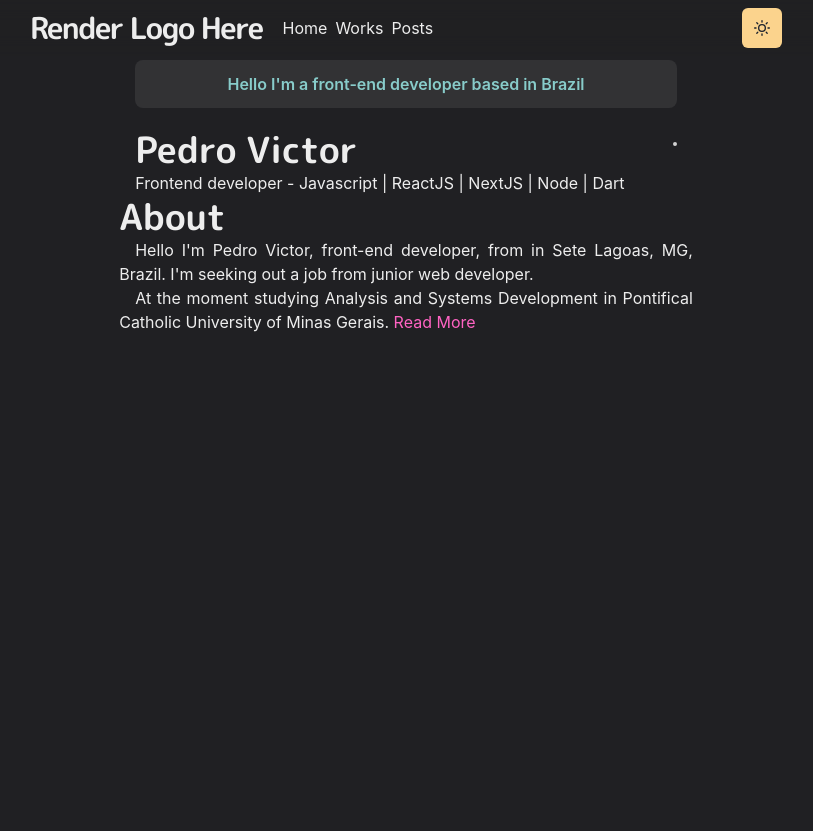
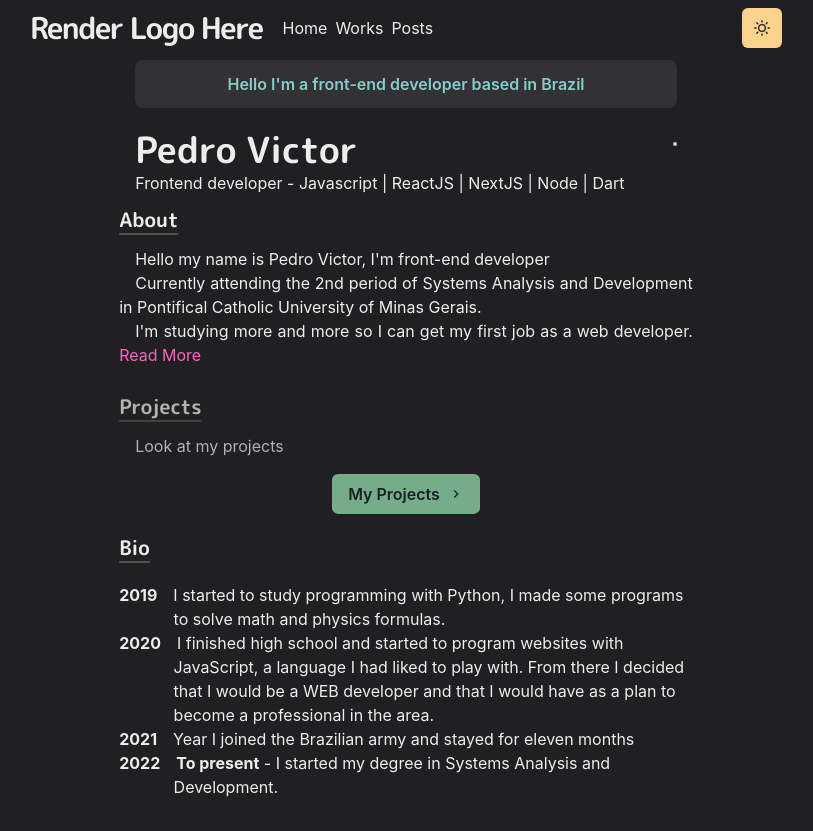
Before and after one commit to PedroVictor022/frontend-portifolio, a Next.js app: page / in a window 1280 px wide. Shown: the whole page, without its empty margins (234-1047 px from the left). Before the commit the page ends 800 px from the top, so only its background shows below. Built offline with nearby package versions, Linux system fonts and the light colour scheme; no server answers.

Commit message:
Add bio and new texts

```diff
--- /dev/null
+++ b/components/Layout/bio.js
@@ -0,0 +1,11 @@
+import { Box } from "@chakra-ui/react";
+import styled from "@emotion/styled";
+
+export const BioSection = styled(Box)`
+   padding-left: 3.4em;
+   text-indent: -3.4em;
+`
+export const BioYear = styled.span`
+   font-weight: bold;
+   margin-right: 1em;
+`
--- a/pages/index.js
+++ b/pages/index.js
@@ -1,6 +1,7 @@
 import { ChevronRightIcon } from "@chakra-ui/icons";
 import { Box, Button, Container, Heading, Link, useColorModeValue } from "@chakra-ui/react";
 import React from "react";
+import { BioSection, BioYear } from "../components/Layout/bio";
 import Header from "../components/Layout/header";
 import Paragraph from "../components/Layout/paragraph";
 import Section from "../components/Layout/section/section";
@@ -10,19 +11,21 @@ export default function HomeApp() {
   return (
     <Container>
       <Header />
-      <Section delay={1}>
-        <Heading>About</Heading>
-        <Paragraph>Hello I&apos;m Pedro Victor, front-end developer, from in Sete Lagoas, MG, Brazil. I&apos;m seeking out a job from junior web developer. </Paragraph>
-        <Paragraph>At the moment studying Analysis and Systems Development in Pontifical Catholic University of Minas Gerais.{' '}
-          <NextLink href="/about">
-            <Link>Read More</Link>
-          </NextLink>
+      <Section delay={0.8}>
+        <Heading variant="section-title">About</Heading>
+        <Paragraph>Hello my name is Pedro Victor, I&apos;m front-end developer</Paragraph>
+        <Paragraph>
+          Currently attending the 2nd period of Systems Analysis and Development in Pontifical Catholic University of Minas Gerais.
+        </Paragraph>
+        <Paragraph>I&apos;m studying more and more so I can get my first job as a web developer. {" "}<NextLink href="/about">
+          <Link>Read More</Link>
+        </NextLink>
         </Paragraph>
       </Section>
-      <Section delay={10}>
-        <Heading>Projects</Heading>
+      <Section delay={5}>
+        <Heading as="h3" variant="section-title">Projects</Heading>
         <Paragraph>
-          Here my projects
+          Look at my projects
         </Paragraph>
         <Box align="center" my={4}>
           {/* PROJETOS */}
@@ -31,6 +34,28 @@ export default function HomeApp() {
           </NextLink>
         </Box>
       </Section>
+
+      <Section delay={0.2}>
+        <Heading as="h3" variant="section-title">Bio</Heading>
+
+      </Section>
+      <BioSection>
+        <BioYear>2019</BioYear>
+        I started to study programming with Python, I made some programs to solve math and physics formulas.
+      </BioSection>
+      <BioSection>
+        <BioYear>2020</BioYear>
+        I finished high school and started to program websites with JavaScript, a language I had liked to play with.
+        From there I decided that I would be a WEB developer and that I would have as a plan to become a professional in the area.
+      </BioSection>
+      <BioSection>
+        <BioYear>2021</BioYear>
+        Year I joined the Brazilian army and stayed for eleven months
+      </BioSection>
+      <BioSection>
+        <BioYear>2022</BioYear>
+        <strong>To present</strong> - I started my degree in Systems Analysis and Development.
+      </BioSection>
     </Container>
   )
 }
```
